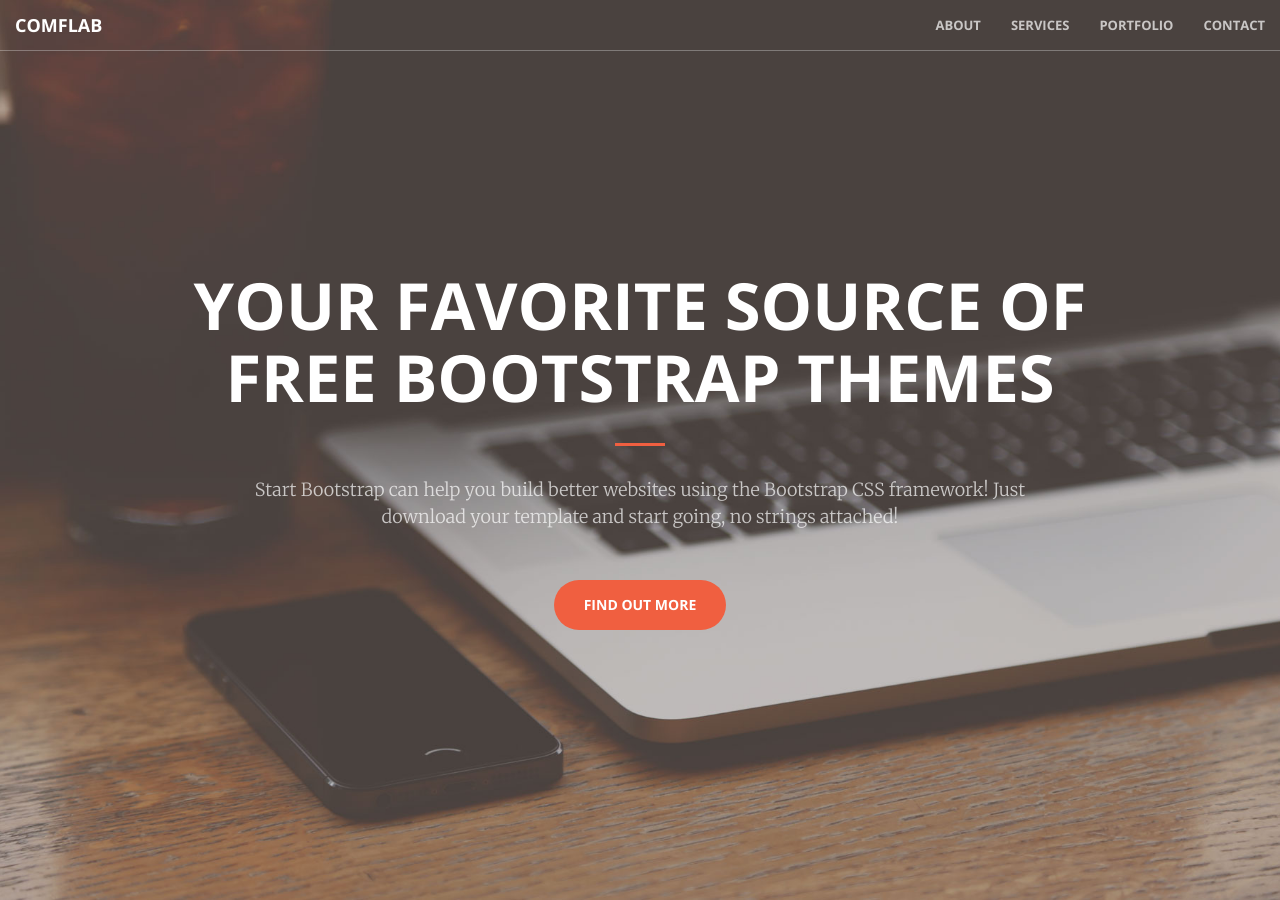
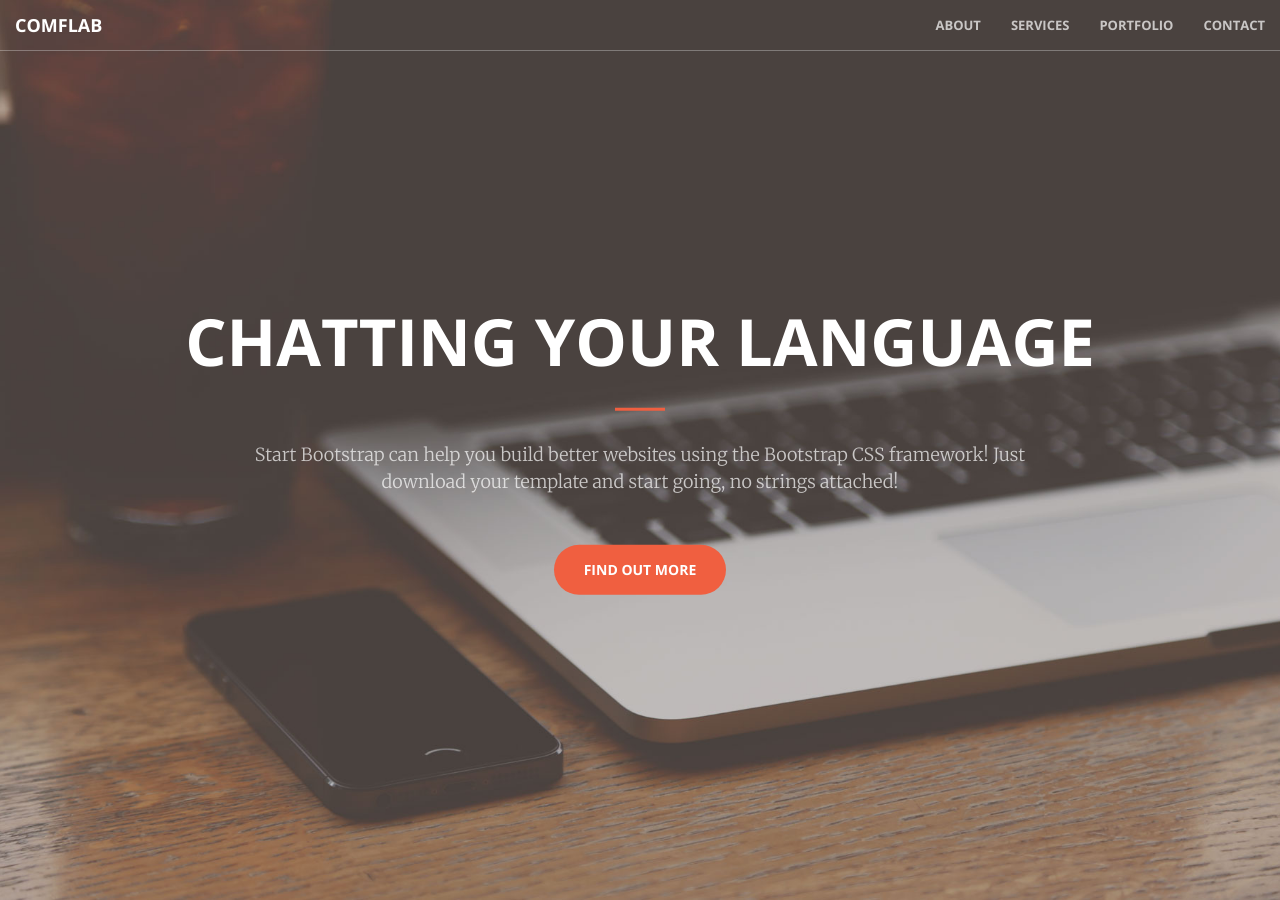
Before and after one commit to Comflab/comflab.github.io, a Jekyll site: the page built from index.html, in a window 1280 px wide and 900 px high. Built offline with Jekyll 4.4.1, drawn with Linux system fonts in a browser that asks for light colours.

Commit message:
added description

```diff
--- a/_includes/header.html
+++ b/_includes/header.html
@@ -1,7 +1,7 @@
 <header>
     <div class="header-content">
         <div class="header-content-inner">
-            <h1>Your Favorite Source of Free Bootstrap Themes</h1>
+            <h1>{{ site.description }}</h1>
             <hr>
             <p>Start Bootstrap can help you build better websites using the Bootstrap CSS framework! Just download your template and start going, no strings attached!</p>
             <a href="#about" class="btn btn-primary btn-xl page-scroll">Find Out More</a>
```
